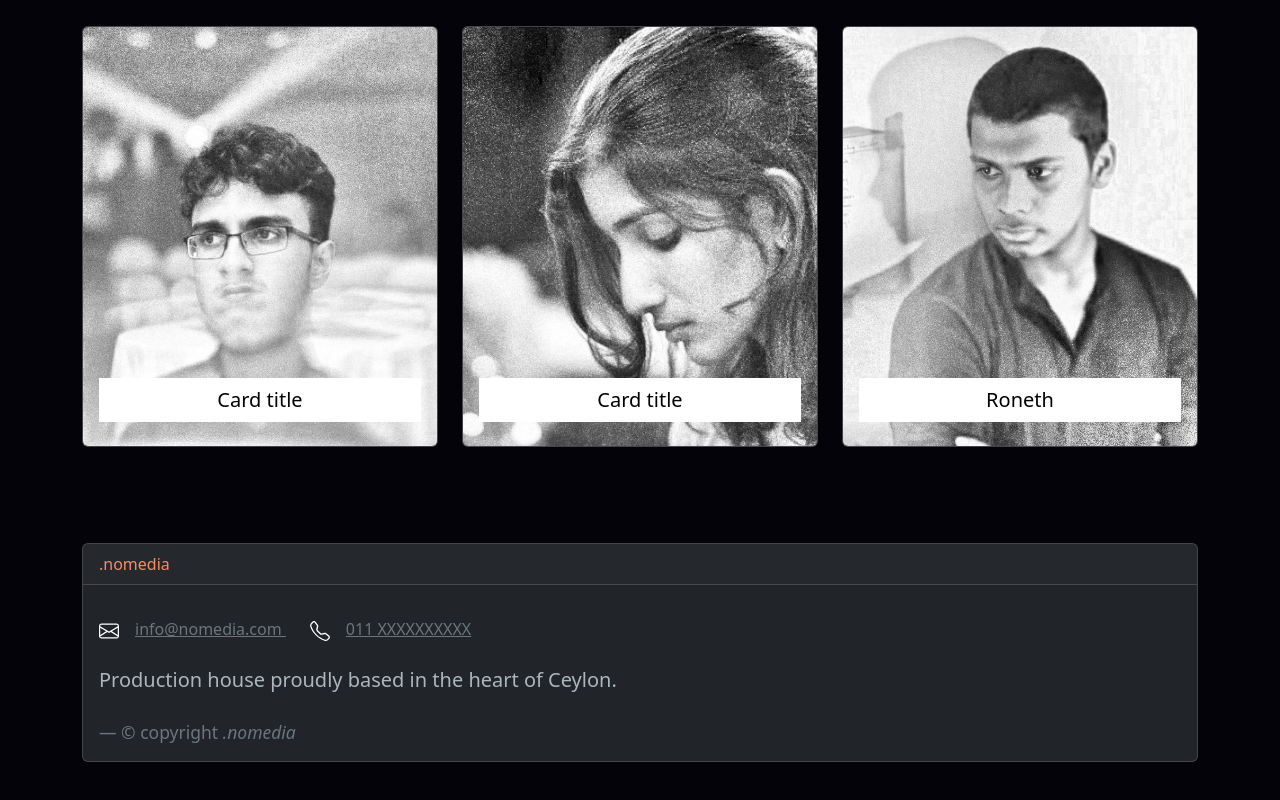
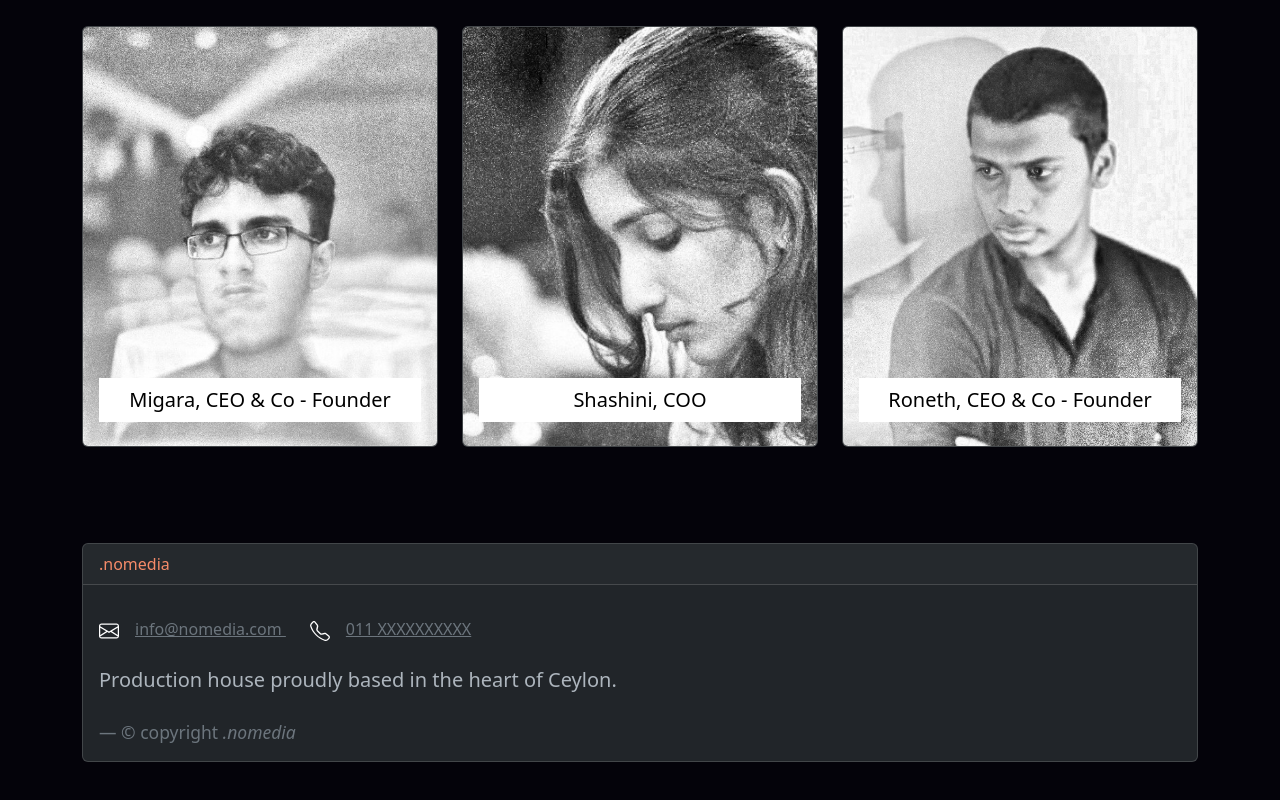
Before and after one commit to Dameonn24/NoMedia, a plain HTML site: page about.html in a window 1280 px wide. Shown: the part 1176-1976 px from the top of the page. Drawn offline with Linux system fonts and the light colour scheme.

Commit message:
updated the title cards

```diff
--- a/about.html
+++ b/about.html
@@ -70,7 +70,7 @@
                     <img src="./images/migara-b406861e98c5270508d7007ded120eb9.jpg" class="card-img object-fit-cover"
                         alt="...">
                     <div class="card-img-overlay d-flex align-items-end">
-                        <h5 class="card-title custom-title">Card title</h5>
+                        <h5 class="card-title custom-title">Migara, CEO & Co - Founder</h5>
                     </div>
                 </div>
             </div>
@@ -80,7 +80,7 @@
                     <img src="./images/shashini-cc4518eed812cccce92c3e7d4750a671.jpg" class="card-img object-fit-cover"
                         alt="...">
                     <div class="card-img-overlay d-flex align-items-end">
-                        <h5 class="card-title custom-title">Card title</h5>
+                        <h5 class="card-title custom-title">Shashini, COO</h5>
                     </div>
                 </div>
             </div>
@@ -90,7 +90,7 @@
                     <img src="./images/roneth-7798e92392727d540afd45885aa7f9c4.jpg" class="card-img object-fit-cover"
                         alt="...">
                     <div class="card-img-overlay d-flex align-items-end">
-                        <h5 class="card-title custom-title">Roneth</h5>
+                        <h5 class="card-title custom-title">Roneth, CEO & Co - Founder</h5>
                     </div>
                 </div>
             </div>
```
